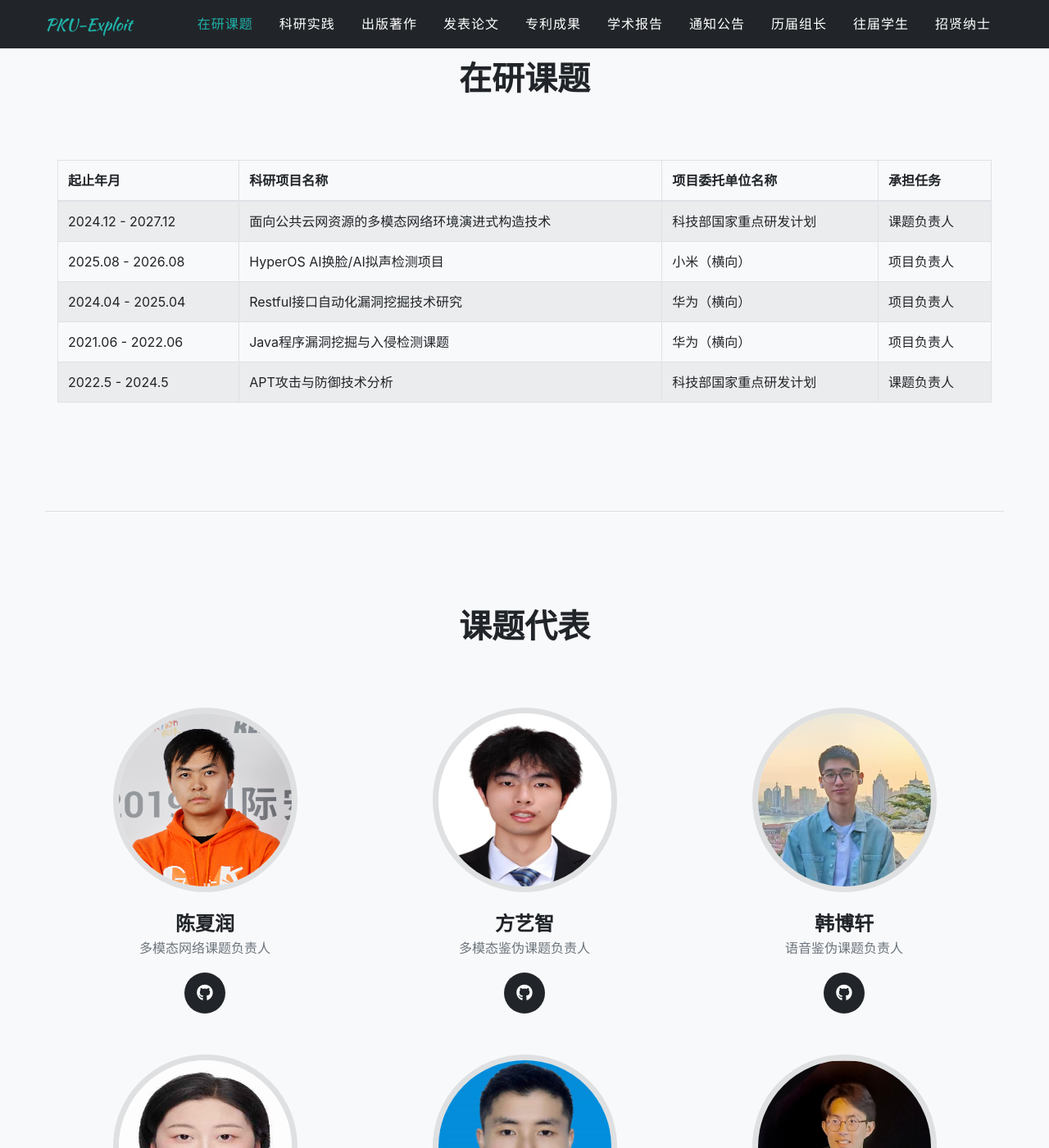
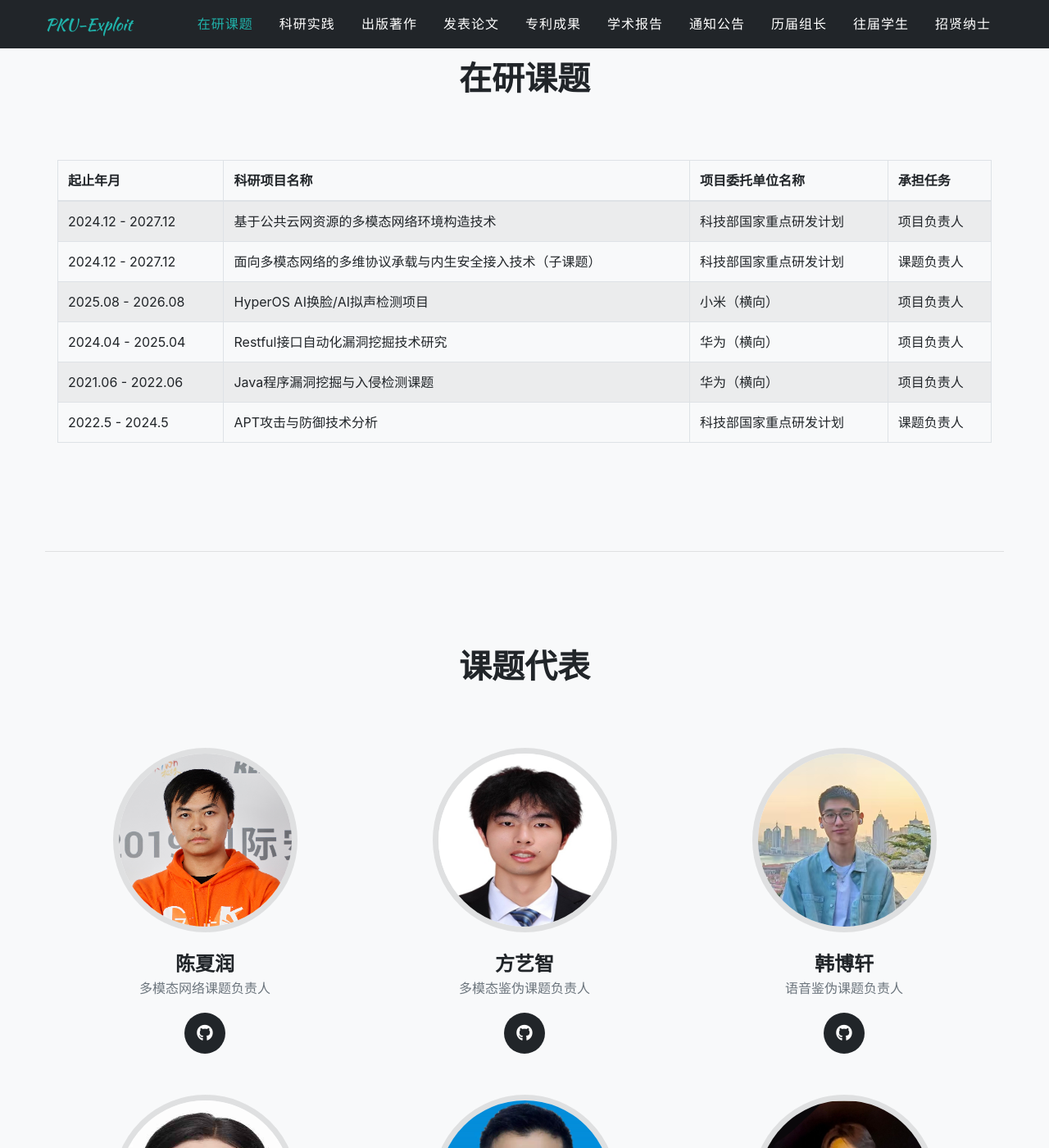
Before and after one commit to xxycfhb/xxycfhb.github.io, a Jekyll site: the page built from pages/current.html, in a window 1280 px wide and 1400 px high, scrolled down 922 px. Shown: the whole window at 82% size. Built offline with Jekyll 4.4.1, drawn with Linux system fonts in a browser that asks for light colours; some web fonts are replaced; some of the changed text lies outside the part shown.

Commit message:
Update sitetext.yml

```diff
--- a/_data/sitetext.yml
+++ b/_data/sitetext.yml
@@ -567,7 +567,12 @@ currentprogram:
     program:
 
       - time: "2024.12 - 2027.12"
-        name: "面向公共云网资源的多模态网络环境演进式构造技术"
+        name: "基于公共云网资源的多模态网络环境构造技术"
+        client: "科技部国家重点研发计划"
+        task: "项目负责人"
+
+      - time: "2024.12 - 2027.12"
+        name: "面向多模态网络的多维协议承载与内生安全接入技术（子课题）"
         client: "科技部国家重点研发计划"
         task: "课题负责人"
 
@@ -628,7 +633,7 @@ team:
         social:
 
       - name: "刘成杰"
-        role: "Java程序漏洞挖掘与入侵检测课题负责人"
+        role: "多模态网络课题四负责人"
         image: ../assets/img/team/liuchengjie.png
         social:
           - url: https://github.com/liuchengjie01
```
